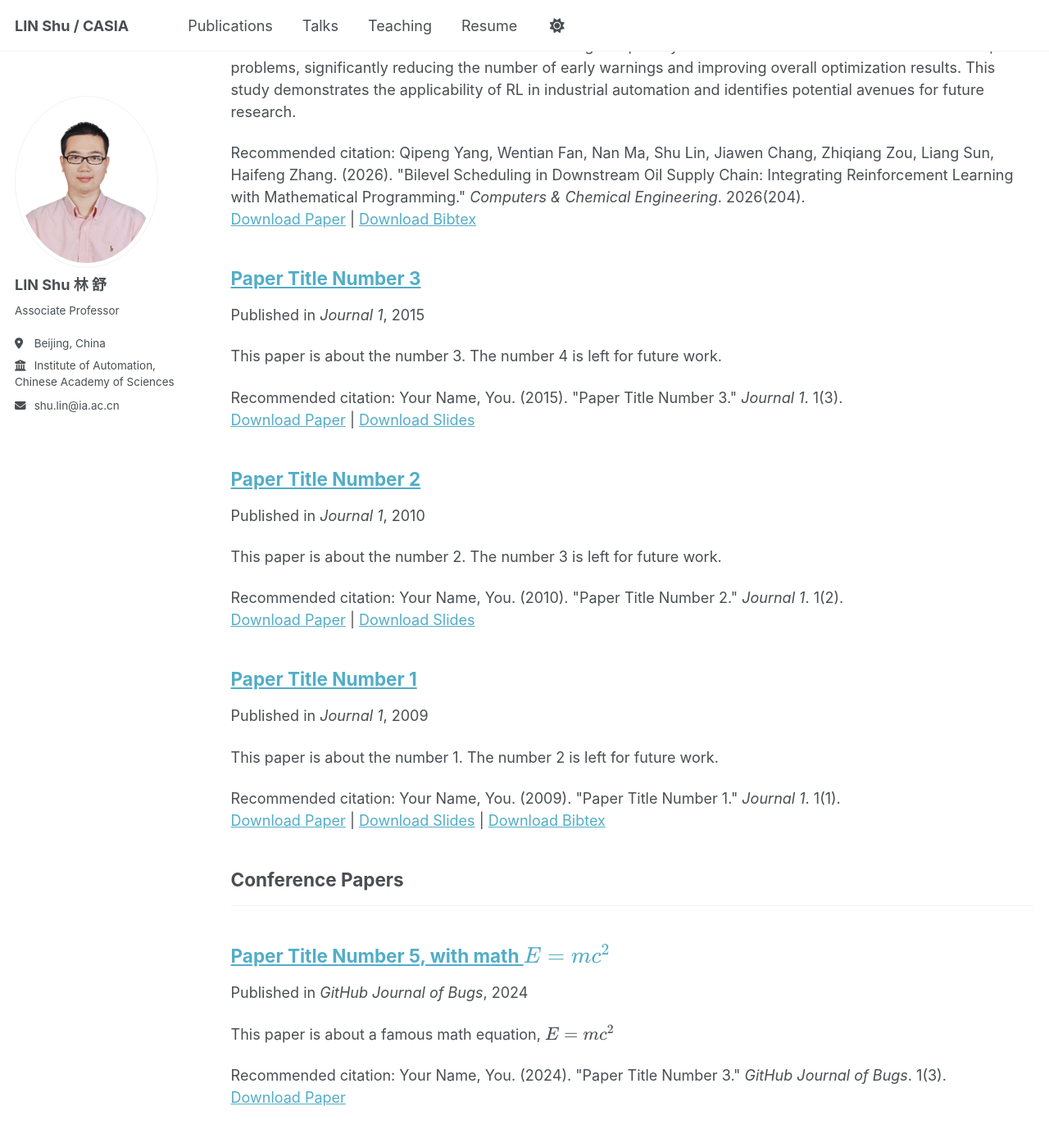
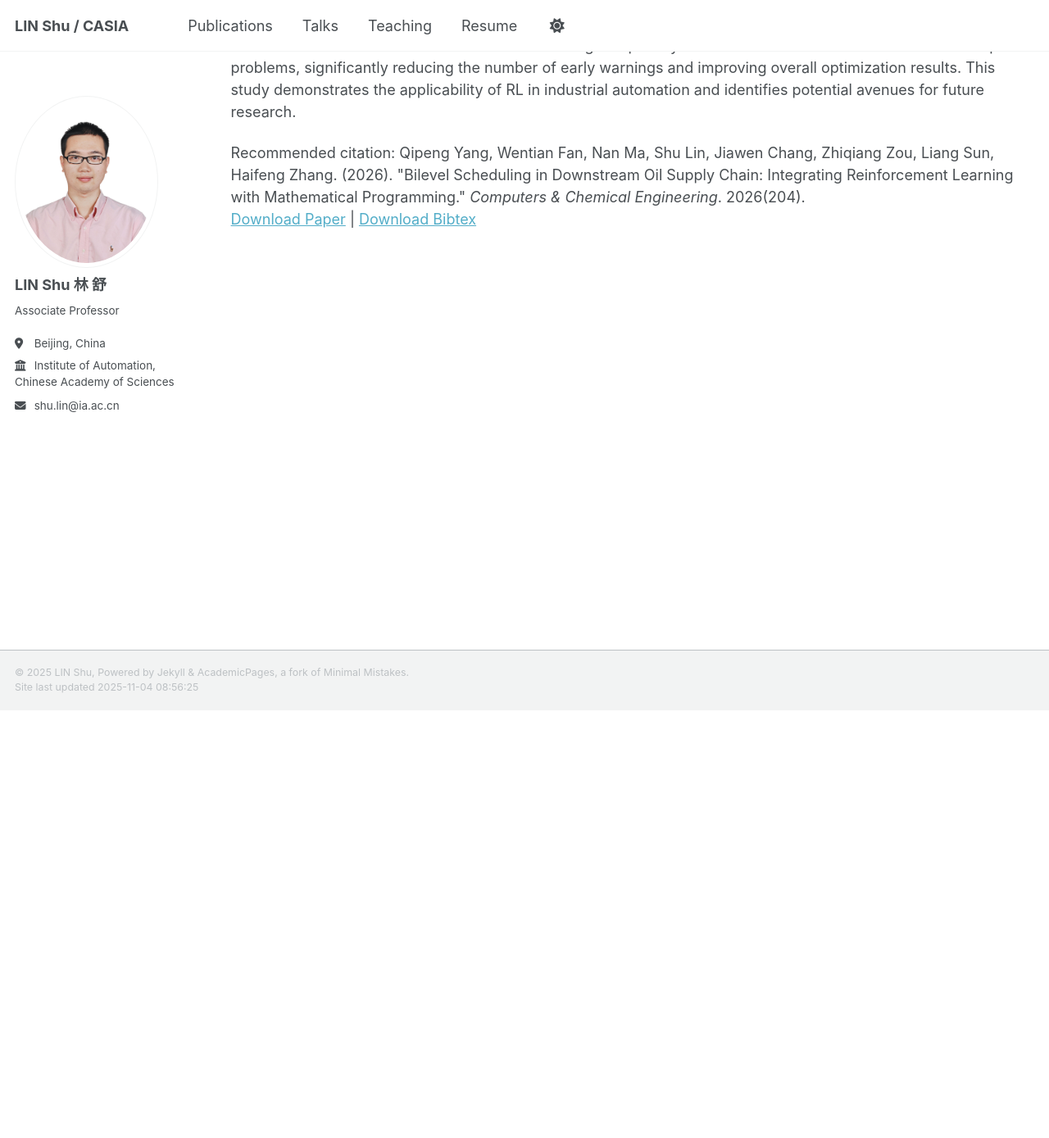
Before and after one commit to linshu-casia/linshu-casia.github.io, a Jekyll site: the page built from _pages/publications.html, in a window 1280 px wide and 1400 px high, scrolled down 533 px. Shown: the top 1389 px of the window at 82% size. Built offline with Jekyll 4.4.1, drawn with Linux system fonts in a browser that asks for light colours; a script that is not in the unit is left out; some of the changed text lies outside the part shown.

Commit message:
删除分享

```diff
--- a/_layouts/single.html
+++ b/_layouts/single.html
@@ -83,7 +83,7 @@ layout: default
         {% include page__taxonomy.html %}
       </footer>
 
-      {% if page.share %}{% include social-share.html %}{% endif %}
+      <!-- {% if page.share %}{% include social-share.html %}{% endif %} -->
 
       {% include post_pagination.html %}
     </div>
--- a/_layouts/talk.html
+++ b/_layouts/talk.html
@@ -52,7 +52,7 @@ layout: default
         {% include page__taxonomy.html %}
       </footer>
 
-      {% if page.share %}{% include social-share.html %}{% endif %}
+      <!-- {% if page.share %}{% include social-share.html %}{% endif %} -->
 
       {% include post_pagination.html %}
     </div>
--- a/_publications/2009-10-01-paper-title-number-1.md
+++ /dev/null
@@ -1,14 +0,0 @@
----
-title: "Paper Title Number 1"
-collection: publications
-category: manuscripts
-permalink: /publication/2009-10-01-paper-title-number-1
-excerpt: 'This paper is about the number 1. The number 2 is left for future work.'
-date: 2009-10-01
-venue: 'Journal 1'
-slidesurl: 'https://academicpages.github.io/files/slides1.pdf'
-paperurl: 'https://academicpages.github.io/files/paper1.pdf'
-bibtexurl: 'https://academicpages.github.io/files/bibtex1.bib'
-citation: 'Your Name, You. (2009). &quot;Paper Title Number 1.&quot; <i>Journal 1</i>. 1(1).'
----
-The contents above will be part of a list of publications, if the user clicks the link for the publication than the contents of section will be rendered as a full page, allowing you to provide more information about the paper for the reader. When publications are displayed as a single page, the contents of the above "citation" field will automatically be included below this section in a smaller font.
--- a/_publications/2010-10-01-paper-title-number-2.md
+++ /dev/null
@@ -1,14 +0,0 @@
----
-title: "Paper Title Number 2"
-collection: publications
-category: manuscripts
-permalink: /publication/2010-10-01-paper-title-number-2
-excerpt: 'This paper is about the number 2. The number 3 is left for future work.'
-date: 2010-10-01
-venue: 'Journal 1'
-slidesurl: 'https://academicpages.github.io/files/slides2.pdf'
-paperurl: 'https://academicpages.github.io/files/paper2.pdf'
-citation: 'Your Name, You. (2010). &quot;Paper Title Number 2.&quot; <i>Journal 1</i>. 1(2).'
----
-
-The contents above will be part of a list of publications, if the user clicks the link for the publication than the contents of section will be rendered as a full page, allowing you to provide more information about the paper for the reader. When publications are displayed as a single page, the contents of the above "citation" field will automatically be included below this section in a smaller font.
--- a/_publications/2015-10-01-paper-title-number-3.md
+++ /dev/null
@@ -1,14 +0,0 @@
----
-title: "Paper Title Number 3"
-collection: publications
-category: manuscripts
-permalink: /publication/2015-10-01-paper-title-number-3
-excerpt: 'This paper is about the number 3. The number 4 is left for future work.'
-date: 2015-10-01
-venue: 'Journal 1'
-slidesurl: 'https://academicpages.github.io/files/slides3.pdf'
-paperurl: 'https://academicpages.github.io/files/paper3.pdf'
-citation: 'Your Name, You. (2015). &quot;Paper Title Number 3.&quot; <i>Journal 1</i>. 1(3).'
----
-
-The contents above will be part of a list of publications, if the user clicks the link for the publication than the contents of section will be rendered as a full page, allowing you to provide more information about the paper for the reader. When publications are displayed as a single page, the contents of the above "citation" field will automatically be included below this section in a smaller font.
--- a/_publications/2025-06-08-paper-title-number-5.md
+++ /dev/null
@@ -1,13 +0,0 @@
----
-title: "Paper Title Number 5, with math $$E=mc^2$$"
-collection: publications
-category: conferences
-permalink: /publication/2024-02-17-paper-title-number-4
-excerpt: 'This paper is about a famous math equation, $$E=mc^2$$'
-date: 2024-02-17
-venue: 'GitHub Journal of Bugs'
-paperurl: 'https://academicpages.github.io/files/paper3.pdf'
-citation: 'Your Name, You. (2024). &quot;Paper Title Number 3.&quot; <i>GitHub Journal of Bugs</i>. 1(3).'
----
-
-Using [MathJax](https://www.mathjax.org/) in the description is supported - $$E=mc^2$$ - however, the use must be mindful that the default delimiters are `$$...$$` and `\\[...\\]` which differs from the `$...$` that is typically expected.
```
Also changed, not shown: _publications/2024-02-17-paper-title-number-4.md (deleted, +0 -13 lines), _publications/8-CCE2026.md (+1 -1 lines).
